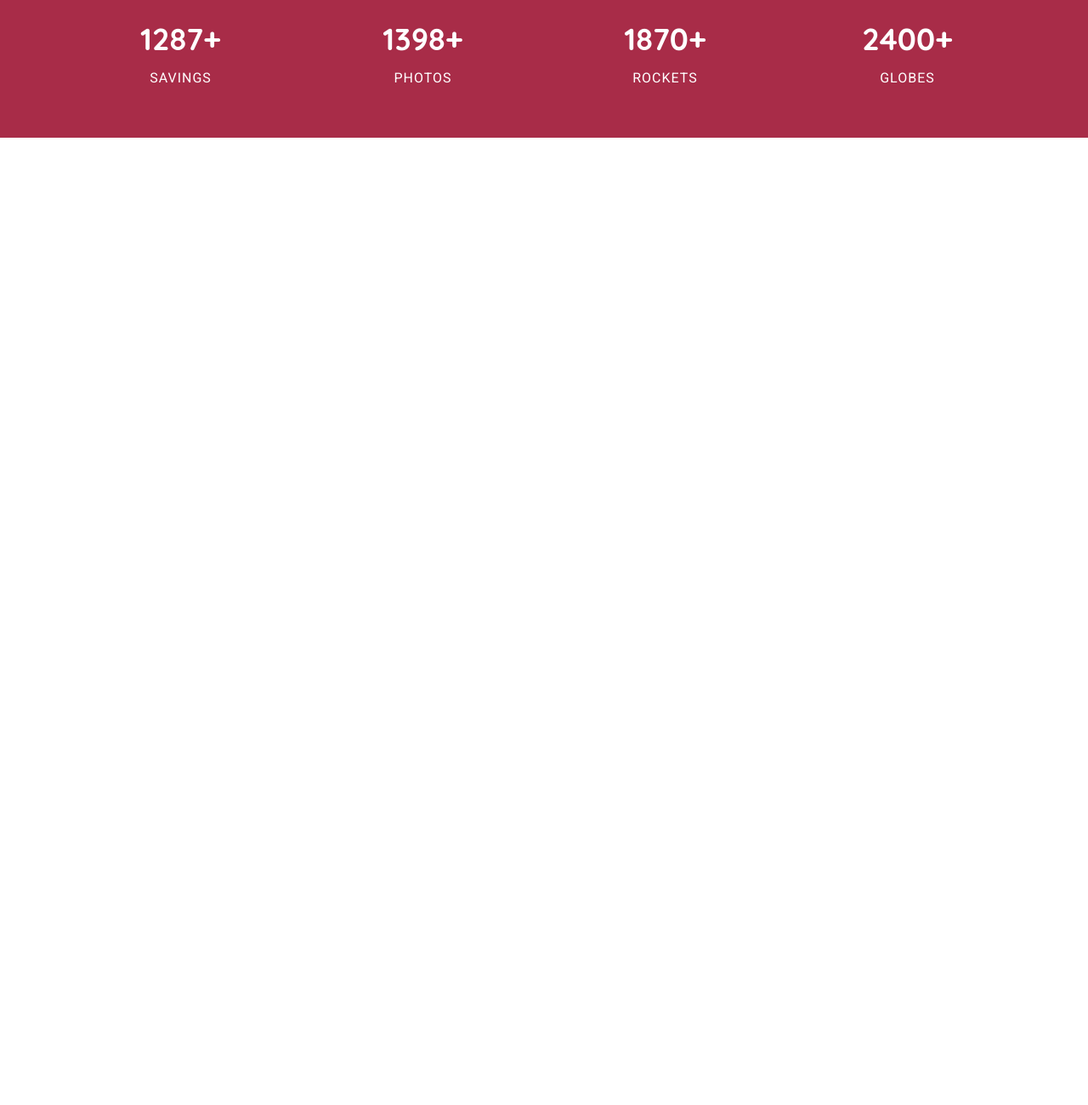
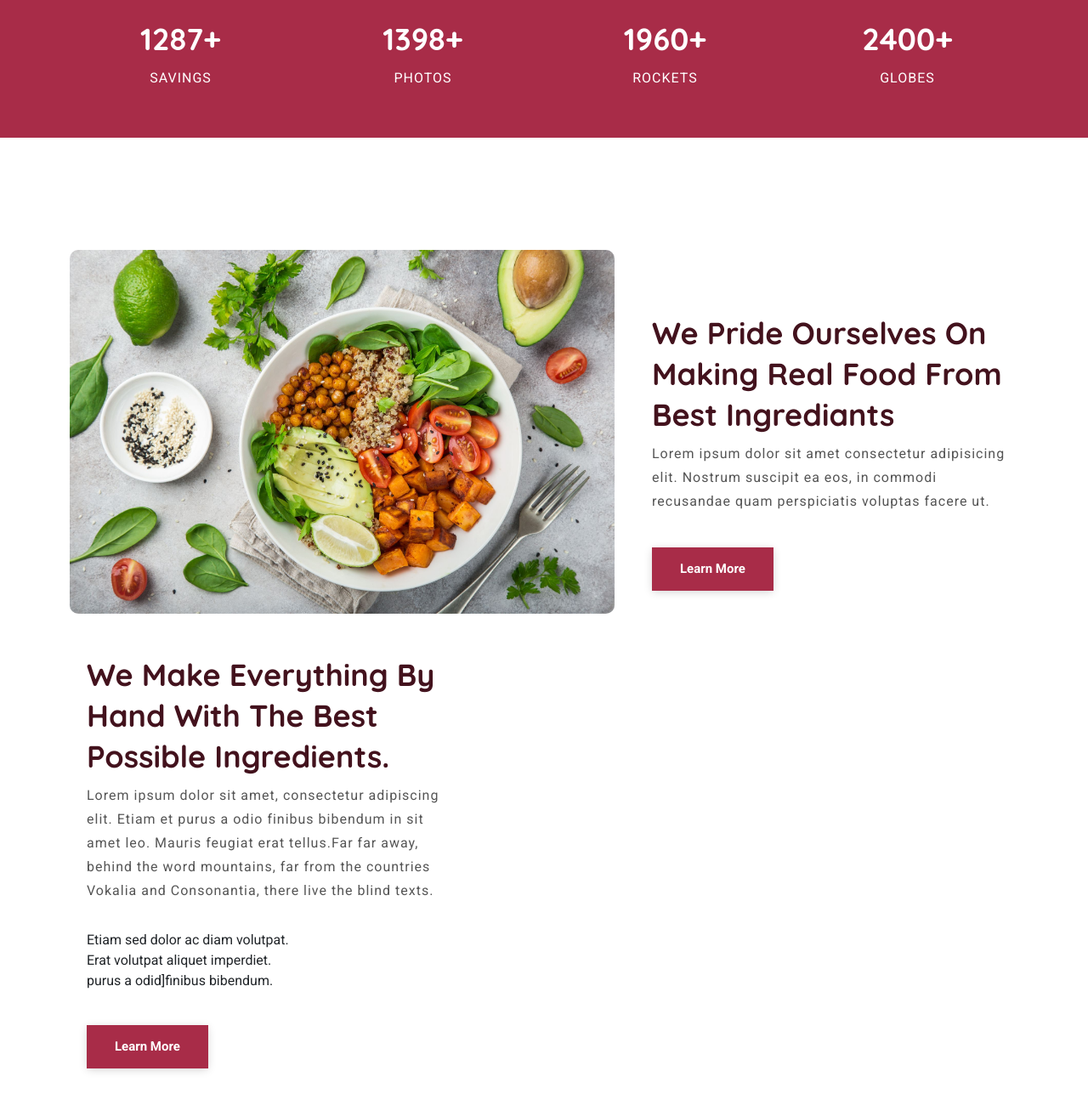
Before and after one commit to FireBird1998/Resturant_Bootstrap, a website built with Vite: page index.html in a window 1280 px wide. Shown: the part 760-2060 px from the top of the page at 85% size. Before the commit the page ends 922 px from the top, so only its background shows below. Built offline with nearby package versions, Linux system fonts and the light colour scheme.

Commit message:
about section added

```diff
--- a/index.html
+++ b/index.html
@@ -98,6 +98,43 @@
         </div>
       </section>
     </section>
+    <!-- About Section  -->
+    <section id="about">
+      <div class="about-section wrapper">
+        <div class="container">
+          <div class="row align-items-center">
+            <div class="col-lg-7 col-md-12 md-lg-0 mb-5">
+              <div class="card border-0">
+                <img src="public/images/img/img-1.png" alt="" class="img-fluid">
+              </div>
+            </div>
+            <div class="col-lg-5 col-md-12 text-sec">
+              <h2>We pride ourselves on making real food from best ingrediants</h2>
+              <p>Lorem ipsum dolor sit amet consectetur adipisicing elit. Nostrum suscipit ea eos, in commodi recusandae quam perspiciatis voluptas facere ut.</p>
+              <button class="main-btn mt-4">Learn More</button>
+            </div>
+          </div>
+        </div>
+        <div class="container food-type">
+          <div class="row align-items-center">
+            <div class="col-lg-5 col-md-12 text-sec mb-lg-0 mb-5">
+              <h2>We make everything by hand with the best possible ingredients.</h2>
+
+              <p>Lorem ipsum dolor sit amet, consectetur adipiscing elit. Etiam et purus a odio finibus bibendum in sit
+                amet leo. Mauris feugiat erat tellus.Far far away, behind the word mountains, far from the countries
+                Vokalia and Consonantia, there live the blind texts.</p>
+              <ul class="list-unstyled py-3">
+                  <li>Etiam sed dolor ac diam volutpat.</li>
+                  <li>Erat volutpat aliquet imperdiet.</li>
+                  <li>purus a odid]finibus bibendum.</1i>
+              </ul>
+              <button class="main-btn mt-4">Learn More</button>
+            </div>
+
+          </div>
+        </div>
+      </div>
+    </section>
 
 
     <!-- Boot strap js -->
--- a/public/css/style.css
+++ b/public/css/style.css
@@ -263,3 +263,22 @@ p{
     color: var(--white-color);
     text-transform: uppercase;
 }
+
+/*
+==========================
+    About Section Design
+==========================
+*/
+
+.about-section{
+    background: var(--white-color);
+}
+
+.about-section .card,
+.about-section .card img{
+    border-radius: 0.625rem;
+}
+
+.about-section .text-sec{
+    padding-left: 2rem;
+}
--- a/public/js/main.js
+++ b/public/js/main.js
@@ -23,7 +23,7 @@ navBar.forEach(function(a){
 
 document.addEventListener("DOMContentLoaded", () => {
     function Counter(id, start, end, duration) {
-        var obj = document.getElementById(id),
+        let obj = document.getElementById(id),
         current = start,
         range = end - start,
         increment = end > start ? 1 : -1,
```
